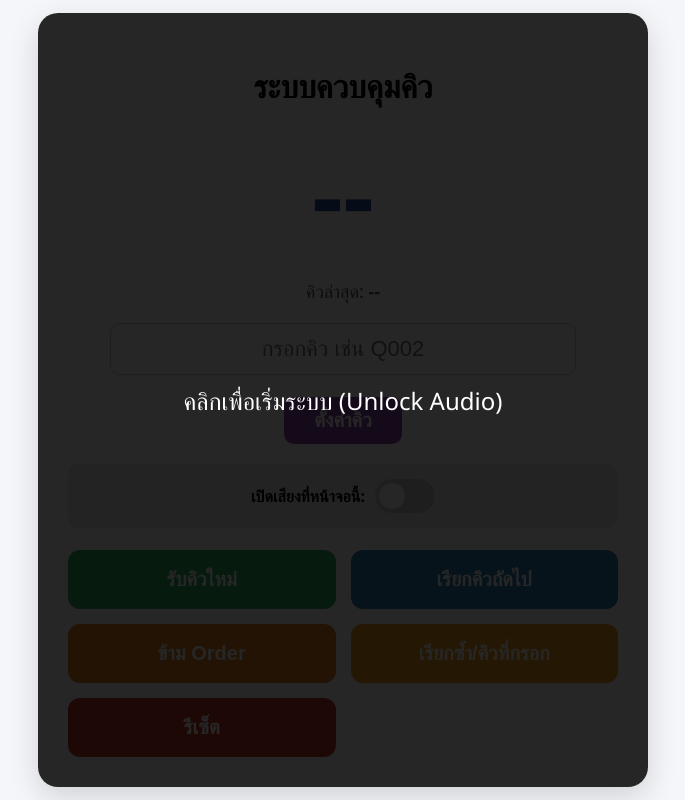
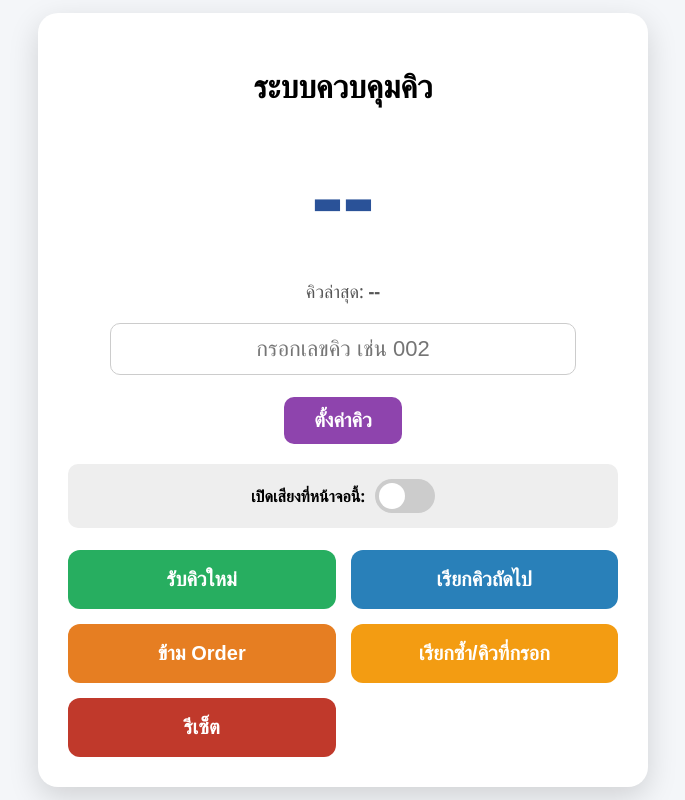
Before and after one commit to xxx44129-hub/my-queue-system, a Flask app: page / in a window 1280 px wide. Shown: the whole page, without its empty margins (297-982 px from the left). Run offline with Flask 3, Linux system fonts and the light colour scheme; some libraries are stand-ins or nearby versions.

Commit message:
counter.html

```diff
--- a/templates/counter.html
+++ b/templates/counter.html
@@ -10,7 +10,7 @@
     .current { font-size: 96px; font-weight: bold; color: #2a5298; margin: 20px 0; }
     .info { font-size: 18px; color: #555; margin-bottom: 20px; }
     .buttons { display: grid; grid-template-columns: 1fr 1fr; gap: 15px; }
-    button { font-size: 20px; padding: 18px; border: none; border-radius: 12px; cursor: pointer; font-weight: bold; }
+    button { font-size: 20px; padding: 18px; border: none; border-radius: 12px; cursor: pointer; font-weight: bold; -webkit-tap-highlight-color: transparent; }
     .new { background: #27ae60; color: white; }
     .next { background: #2980b9; color: white; }
     .skip { background: #e67e22; color: white; }
@@ -28,24 +28,15 @@
     .slider:before { position: absolute; content: ""; height: 26px; width: 26px; left: 4px; bottom: 4px; background-color: white; transition: .4s; border-radius: 50%; }
     input:checked + .slider { background-color: #2196F3; }
     input:checked + .slider:before { transform: translateX(26px); }
-
-    #unlock {
-        position: absolute; inset: 0; background: rgba(0,0,0,0.85); color: white;
-        display: flex; align-items: center; justify-content: center;
-        font-size: 24px; z-index: 9999; border-radius: 20px; cursor: pointer;
-    }
 </style>
 </head>
 
-<body>
-<div class="panel">
-    <div id="unlock">คลิกเพื่อเริ่มระบบ (Unlock Audio)</div>
-
+<body onclick="unlockAudio()"> <div class="panel">
     <h1>ระบบควบคุมคิว</h1>
     <div class="current" id="current">--</div>
     <div class="info">คิวล่าสุด: <b id="last">--</b></div>
 
-    <input id="setQueue" placeholder="กรอกคิว เช่น Q002"
+    <input id="setQueue" type="text" pattern="\d*" placeholder="กรอกเลขคิว เช่น 002"
         style="font-size:22px;padding:12px;width:80%;text-align:center;border-radius:10px;border:1px solid #ccc;">
     <br><br>
     <button style="background:#8e44ad;color:white;padding:12px 30px;border-radius:10px;"
@@ -74,9 +65,17 @@ const socket = io();
 const currentEl = document.getElementById("current");
 const lastEl = document.getElementById("last");
 const inputEl = document.getElementById("setQueue");
-const unlock = document.getElementById("unlock");
 const voiceToggle = document.getElementById("voiceToggle");
-let unlocked = false;
+let audioUnlocked = false;
+
+// 🎯 ฟังก์ชันปลดล็อกเสียงสำหรับ iOS Safari
+function unlockAudio() {
+    if (audioUnlocked) return;
+    const msg = new SpeechSynthesisUtterance("");
+    window.speechSynthesis.speak(msg);
+    audioUnlocked = true;
+    console.log("Audio Unlocked for iOS");
+}
 
 /* ==================================
    ระบบเสียง (Logic บังคับผู้หญิง/ช้าลง)
@@ -93,13 +92,13 @@ function getBestFemaleThaiVoice() {
 }
 
 function speak(text) {
-    // เช็คทั้ง unlocked และ สวิตช์เปิดปิดเสียง
-    if (!unlocked || !voiceToggle.checked) return;
+    // เช็คสวิตช์เปิดปิดเสียง
+    if (!voiceToggle.checked) return;
 
     window.speechSynthesis.cancel();
     const msg = new SpeechSynthesisUtterance(text);
     msg.lang = 'th-TH';
-    msg.rate = 0.7; // พูดช้าลงตามสั่ง
+    msg.rate = 0.65; // พูดช้าลงตามสั่ง
     msg.pitch = 1.1;
 
     const selectedVoice = getBestFemaleThaiVoice();
@@ -108,11 +107,6 @@ function speak(text) {
 }
 
 window.speechSynthesis.onvoiceschanged = () => window.speechSynthesis.getVoices();
-
-unlock.addEventListener("click", () => {
-    unlocked = true;
-    unlock.style.display = "none";
-});
 
 /* ==================================
    Logic ควบคุม (คงเดิม 100%)
@@ -132,9 +126,10 @@ function handleCallNext() {
 }
 
 function handleAgain() {
-    const value = inputEl.value.trim().toUpperCase();
-    if (value !== "" && /^Q\d{3}$/.test(value)) {
-        socket.emit("set_queue", { queue: value });
+    let val = inputEl.value.trim().toUpperCase();
+    if (val !== "") {
+        if (!val.startsWith("Q")) val = "Q" + val.padStart(3, '0');
+        socket.emit("set_queue", { queue: val });
         inputEl.value = "";
     } else {
         socket.emit('call_again');
@@ -142,9 +137,10 @@ function handleAgain() {
 }
 
 function handleSetQueue() {
-    const value = inputEl.value.trim().toUpperCase();
-    if (!/^Q\d{3}$/.test(value)) { alert("กรุณากรอก Q001 - Q500"); return; }
-    socket.emit("set_queue", { queue: value });
+    let val = inputEl.value.trim().toUpperCase();
+    if (val === "") return;
+    if (!val.startsWith("Q")) val = "Q" + val.padStart(3, '0');
+    socket.emit("set_queue", { queue: val });
     inputEl.value = "";
 }
 
@@ -157,11 +153,11 @@ function handleReset() {
    ================================== */
 socket.on("call_queue", data => {
     currentEl.innerText = data.queue;
-    speak(data.msg); // ส่งเสียงถ้าเปิดสวิตช์อยู่
+    speak(data.msg);
 });
 
 socket.on("speak_only", data => {
-    speak(data.msg); // เสียงข้ามออเดอร์
+    speak(data.msg);
 });
 
 socket.on("queue_updated", data => {
```
